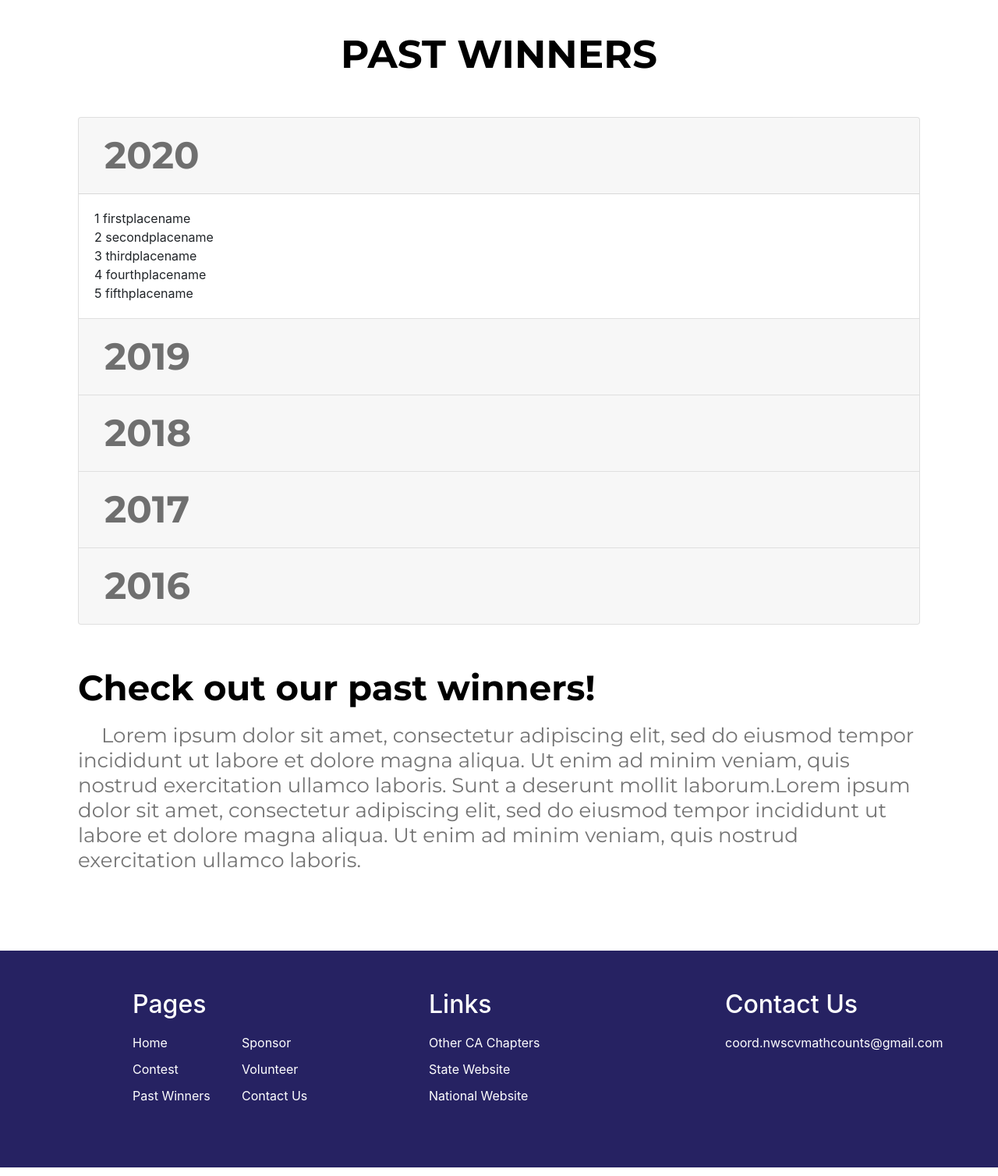
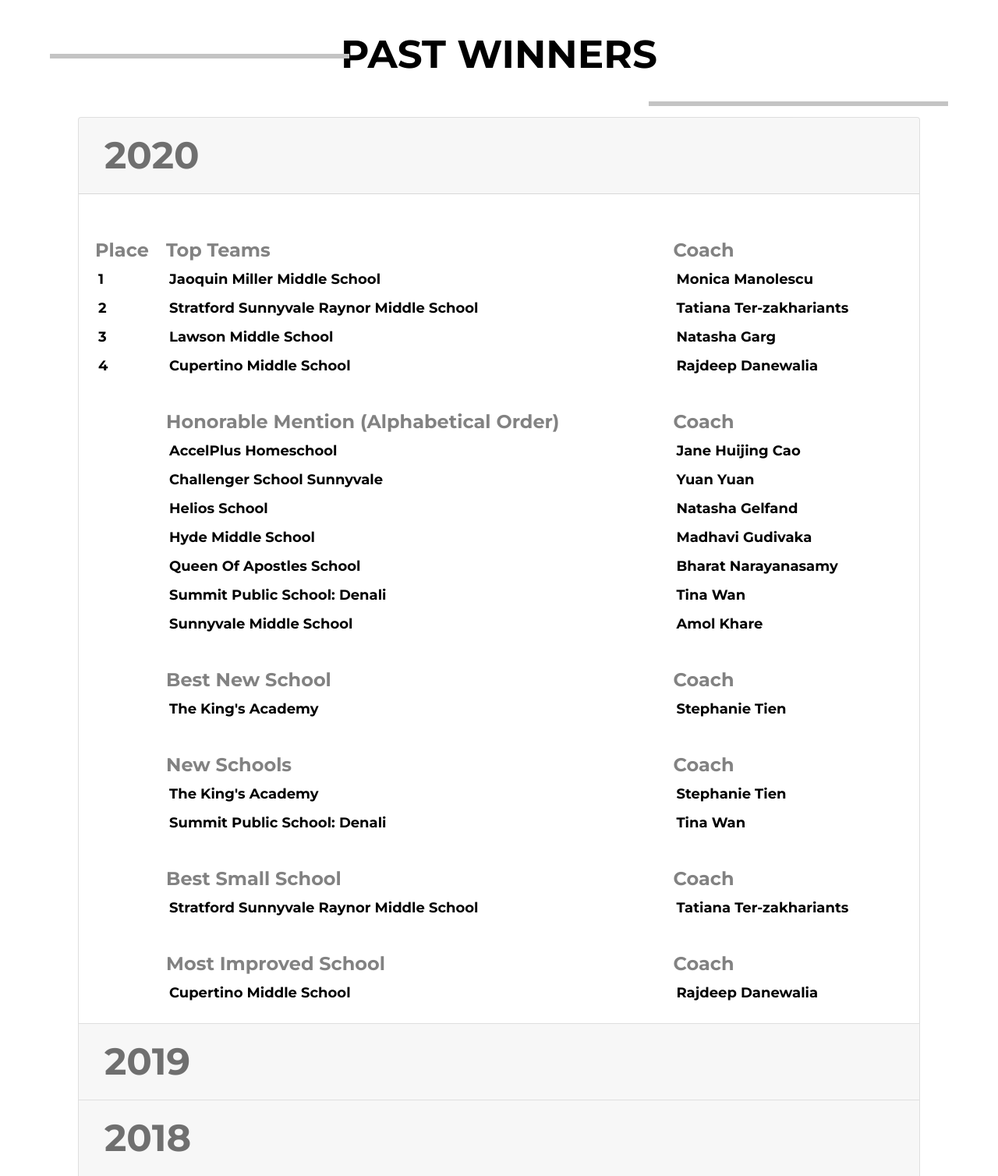
Before and after one commit to Web-Design-Club/nwscv-mathcounts, a plain HTML site: page views/winners.html in a window 1280 px wide. Shown: the part 61-1569 px from the top of the page at 78% size. Drawn offline with nearby package versions, Linux system fonts and the light colour scheme; files whose address does not match are found by name.

Commit message:
Started winners page

```diff
--- a/styles/winners.css
+++ b/styles/winners.css
@@ -1,3 +1,14 @@
+#line1 {
+	position: absolute;
+	left: 5%;
+	margin-top: 30px;
+	padding: 0;
+	width: 30%;
+	height: 0;
+	border: 3px solid #c4c4c4;
+
+}
+
 #pastWinnersTitle{
     padding-top: 100px;
     padding-right: 100px;
@@ -11,6 +22,17 @@
     text-align: center;
 
     color: #000000;
+}
+
+#line2 {
+	position: absolute;
+	right: 5%;
+	margin-top: 30px;
+	padding: 0;
+	width: 30%;
+	height: 0;
+	border: 3px solid #c4c4c4;
+
 }
 
 #accordionExample{
@@ -29,6 +51,26 @@
     text-align: center;
 
     color: rgba(0, 0, 0, 0.55);
+}
+
+th{
+    padding-top: 35px;
+    font-family: Montserrat;
+    font-style: normal;
+    font-weight: 600;
+    font-size: 24px;
+    text-align: center;
+    color: #828282;
+}
+
+td{
+    padding: 5px;
+    font-family: Montserrat;
+    font-style: normal;
+    font-weight: 600;
+    font-size: 18px;
+
+    color: #000000;
 }
 
 #year2019{
--- a/views/winners.html
+++ b/views/winners.html
@@ -44,8 +44,16 @@
     </nav>
 
     <!-- Replace this line with your code -->
+
+    <!-- <div class="heading">
+        <div id="line"></div>
+        <h1 class="text">PAST WINNERS</h1>
+    </div> -->
+
     <div id="pastWinnersTitle">
-        </h2>PAST WINNERS</h2>
+      <div id="line1"></div>
+      </h2>PAST WINNERS</h2>
+      <div id="line2"></div>
     </div>
 
     <div class="accordion" id="accordionExample">
@@ -62,11 +70,118 @@
 
           <div id="collapseOne" class="collapse show" aria-labelledby="headingOne" data-parent="#accordionExample">
             <div class="card-body">
-              1 firstplacename
-              <br>2 secondplacename
-              <br>3 thirdplacename
-              <br>4 fourthplacename
-              <br>5 fifthplacename
+              <table id="winners2020" style="width:100%">
+                <tr>
+                  <th>Place</th>
+                  <th>Top Teams</th>
+                  <th>Coach</th>
+                </tr>
+                <tr>
+                  <td>1</td>
+                  <td>Jaoquin Miller Middle School</td>
+                  <td>Monica Manolescu</td>
+                </tr>
+                <tr>
+                  <td>2</td>
+                  <td>Stratford Sunnyvale Raynor Middle School</td>
+                  <td>Tatiana Ter-zakhariants</td>
+                </tr>
+                <tr>
+                  <td>3</td>
+                  <td>Lawson Middle School</td>
+                  <td>Natasha Garg</td>
+                </tr>
+                <tr>
+                  <td>4</td>
+                  <td>Cupertino Middle School</td>
+                  <td>Rajdeep Danewalia</td>
+                </tr>
+                <tr>
+                  <th></th>
+                  <th>Honorable Mention (Alphabetical Order)</th>
+                  <th>Coach</th>
+                </tr>
+                <tr>
+                  <td></td>
+                  <td>AccelPlus Homeschool</td>
+                  <td>Jane Huijing Cao</td>
+                </tr>
+                <tr>
+                  <td></td>
+                  <td>Challenger School Sunnyvale</td>
+                  <td>Yuan Yuan</td>
+                </tr>
+                <tr>
+                  <td></td>
+                  <td>Helios School</td>
+                  <td>Natasha Gelfand</td>
+                </tr>
+                <tr>
+                  <td></td>
+                  <td>Hyde Middle School</td>
+                  <td>Madhavi Gudivaka</td>
+                </tr>
+                <tr>
+                  <td></td>
+                  <td>Queen Of Apostles School</td>
+                  <td>Bharat Narayanasamy</td>
+                </tr>
+                <tr>
+                  <td></td>
+                  <td>Summit Public School: Denali</td>
+                  <td>Tina Wan</td>
+                </tr>
+                <tr>
+                  <td></td>
+                  <td>Sunnyvale Middle School</td>
+                  <td>Amol Khare</td>
+                </tr>
+                <tr>
+                  <th></th>
+                  <th>Best New School</th>
+                  <th>Coach</th>
+                </tr>
+                <tr>
+                  <td></td>
+                  <td>The King's Academy</td>
+                  <td>Stephanie Tien</td>
+                </tr>
+                <tr>
+                  <th></th>
+                  <th>New Schools</th>
+                  <th>Coach</th>
+                </tr>
+                <tr>
+                  <td></td>
+                  <td>The King's Academy</td>
+                  <td>Stephanie Tien</td>
+                </tr>
+                <tr>
+                  <td></td>
+                  <td>Summit Public School: Denali</td>
+                  <td>Tina Wan</td>
+                </tr>
+                <tr>
+                  <th></th>
+                  <th>Best Small School</th>
+                  <th>Coach</th>
+                </tr>
+                <tr>
+                  <td></td>
+                  <td>Stratford Sunnyvale Raynor Middle School</td>
+                  <td>Tatiana Ter-zakhariants</td>
+                </tr>
+                <tr>
+                  <th></th>
+                  <th>Most Improved School</th>
+                  <th>Coach</th>
+                </tr>
+                <tr>
+                  <td></td>
+                  <td>Cupertino Middle School</td>
+                  <td>Rajdeep Danewalia</td>
+                </tr>
+              </table>
             </div>
           </div>
         </div>
```
